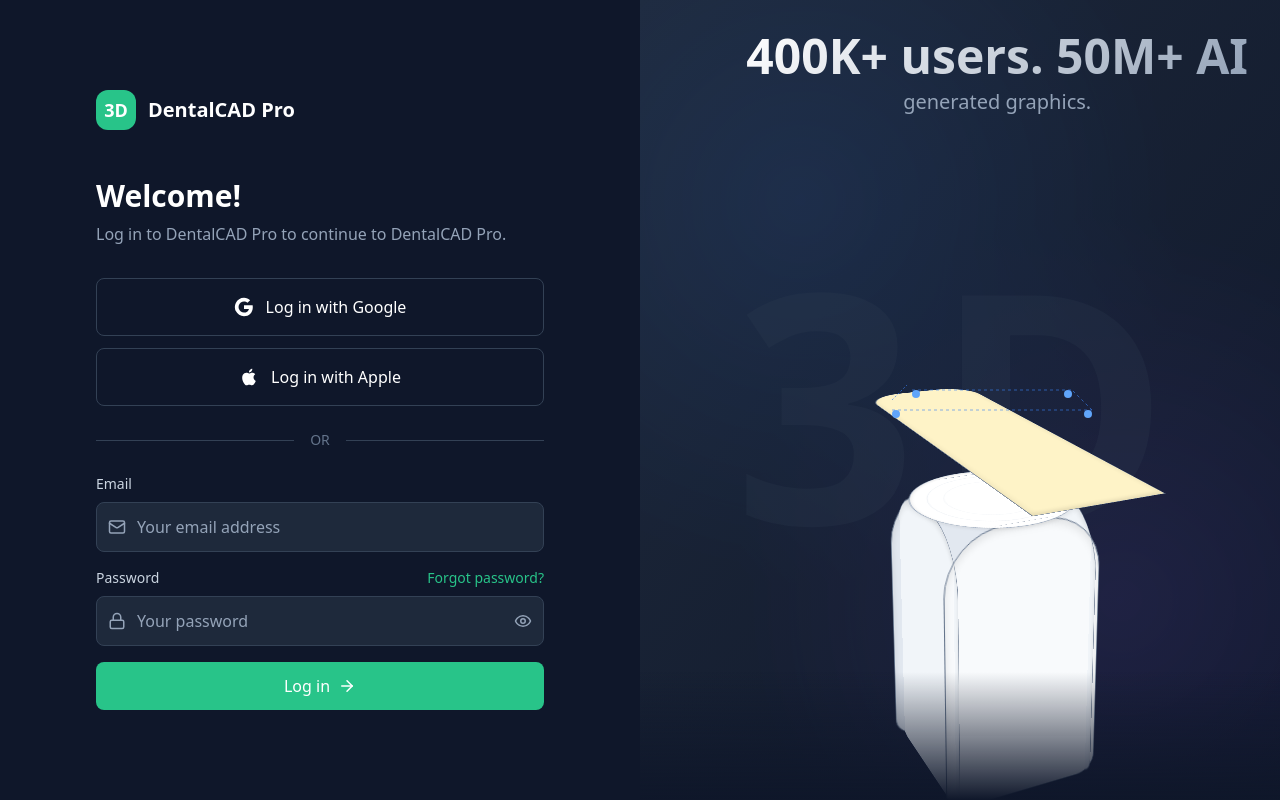
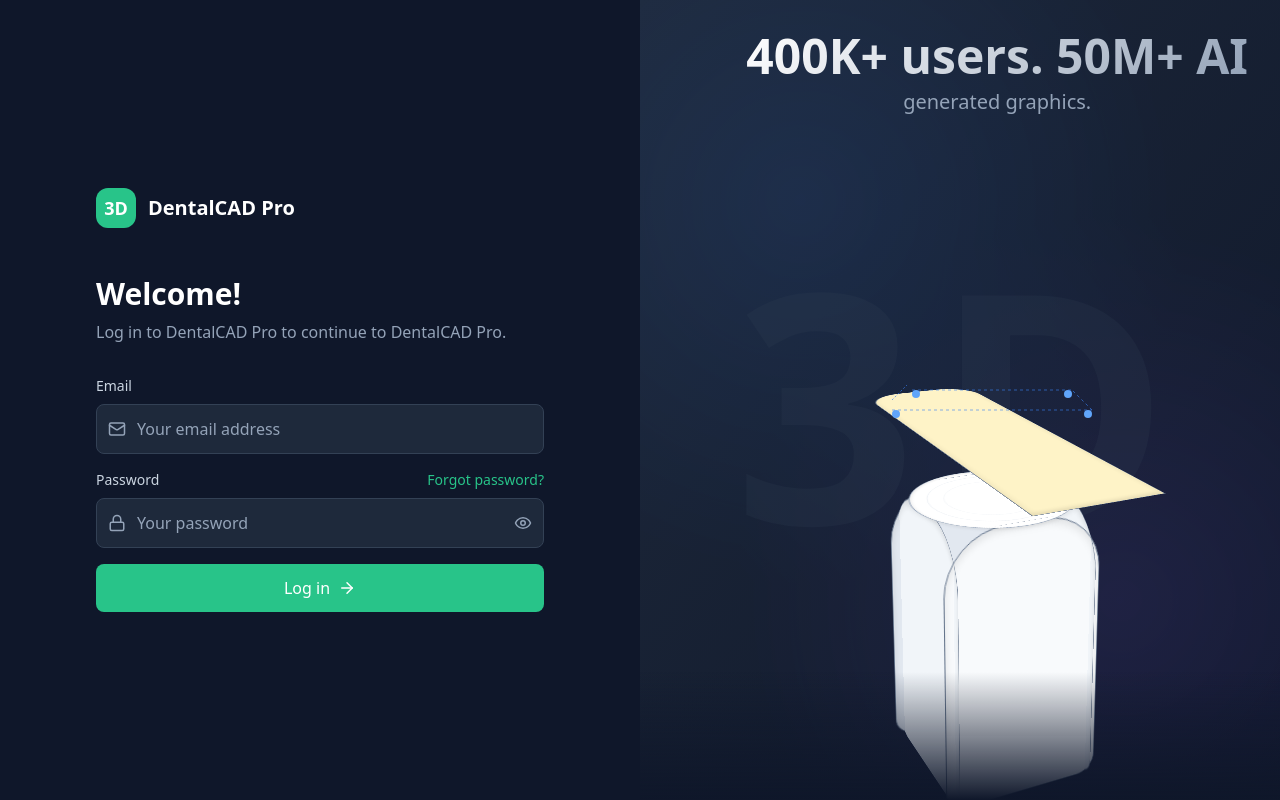
Before and after one commit to TechmaveDesign/cad-software, a React (Vite) app: page / in a window 1280 px wide. Built offline with nearby package versions, Linux system fonts and the light colour scheme.

Commit message:
Updated LoginPage.tsx

```diff
--- a/src/components/LoginPage.tsx
+++ b/src/components/LoginPage.tsx
@@ -223,41 +223,6 @@
               <div className="mb-8">
                 <h1 className="text-white text-3xl font-bold mb-2">Welcome!</h1>
                 <p className="text-slate-400">Log in to DentalCAD Pro to continue to DentalCAD Pro.</p>
-              </div>
-
-              {/* Social Login Buttons */}
-              <div className="space-y-3 mb-6">
-                <button
-                  onClick={() => handleSocialLogin('google')}
-                  className="w-full flex items-center justify-center space-x-3 p-4 border border-slate-700 rounded-lg text-white hover:bg-slate-700 transition-colors duration-200"
-                  style={{ backgroundColor: 'transparent' }}
-                >
-                  <svg className="w-5 h-5" viewBox="0 0 24 24">
-                    <path fill="currentColor" d="M22.56 12.25c0-.78-.07-1.53-.2-2.25H12v4.26h5.92c-.26 1.37-1.04 2.53-2.21 3.31v2.77h3.57c2.08-1.92 3.28-4.74 3.28-8.09z"/>
-                    <path fill="currentColor" d="M12 23c2.97 0 5.46-.98 7.28-2.66l-3.57-2.77c-.98.66-2.23 1.06-3.71 1.06-2.86 0-5.29-1.93-6.16-4.53H2.18v2.84C3.99 20.53 7.7 23 12 23z"/>
-                    <path fill="currentColor" d="M5.84 14.09c-.22-.66-.35-1.36-.35-2.09s.13-1.43.35-2.09V7.07H2.18C1.43 8.55 1 10.22 1 12s.43 3.45 1.18 4.93l2.85-2.22.81-.62z"/>
-                    <path fill="currentColor" d="M12 5.38c1.62 0 3.06.56 4.21 1.64l3.15-3.15C17.45 2.09 14.97 1 12 1 7.7 1 3.99 3.47 2.18 7.07l3.66 2.84c.87-2.6 3.3-4.53 6.16-4.53z"/>
-                  </svg>
-                  <span>Log in with Google</span>
-                </button>
-
-                <button
-                  onClick={() => handleSocialLogin('apple')}
-                  className="w-full flex items-center justify-center space-x-3 p-4 border border-slate-700 rounded-lg text-white hover:bg-slate-700 transition-colors duration-200"
-                  style={{ backgroundColor: 'transparent' }}
-                >
-                  <svg className="w-5 h-5" viewBox="0 0 24 24" fill="currentColor">
-                    <path d="M18.71 19.5c-.83 1.24-1.71 2.45-3.05 2.47-1.34.03-1.77-.79-3.29-.79-1.53 0-2 .77-3.27.82-1.31.05-2.3-1.32-3.14-2.53C4.25 17 2.94 12.45 4.7 9.39c.87-1.52 2.43-2.48 4.12-2.51 1.28-.02 2.5.87 3.29.87.78 0 2.26-1.07 3.81-.91.65.03 2.47.26 3.64 1.98-.09.06-2.17 1.28-2.15 3.81.03 3.02 2.65 4.03 2.68 4.04-.03.07-.42 1.44-1.38 2.83M13 3.5c.73-.83 1.94-1.46 2.94-1.5.13 1.17-.34 2.35-1.04 3.19-.69.85-1.83 1.51-2.95 1.42-.15-1.15.41-2.35 1.05-3.11z"/>
-                  </svg>
-                  <span>Log in with Apple</span>
-                </button>
-              </div>
-
-              {/* Divider */}
-              <div className="flex items-center my-6">
-                <div className="flex-1 border-t border-slate-700"></div>
-                <span className="px-4 text-slate-500 text-sm">OR</span>
-                <div className="flex-1 border-t border-slate-700"></div>
               </div>
 
               {/* Login Form */}
```
